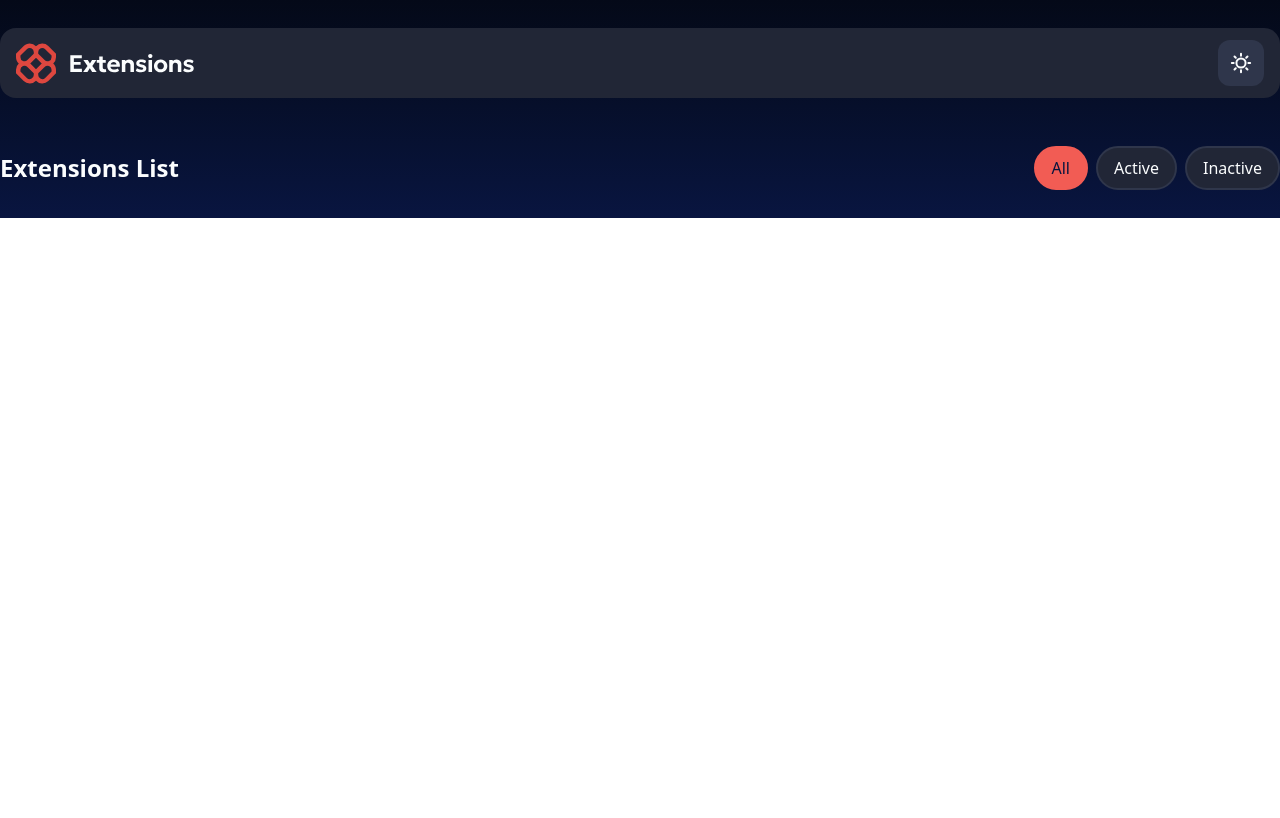
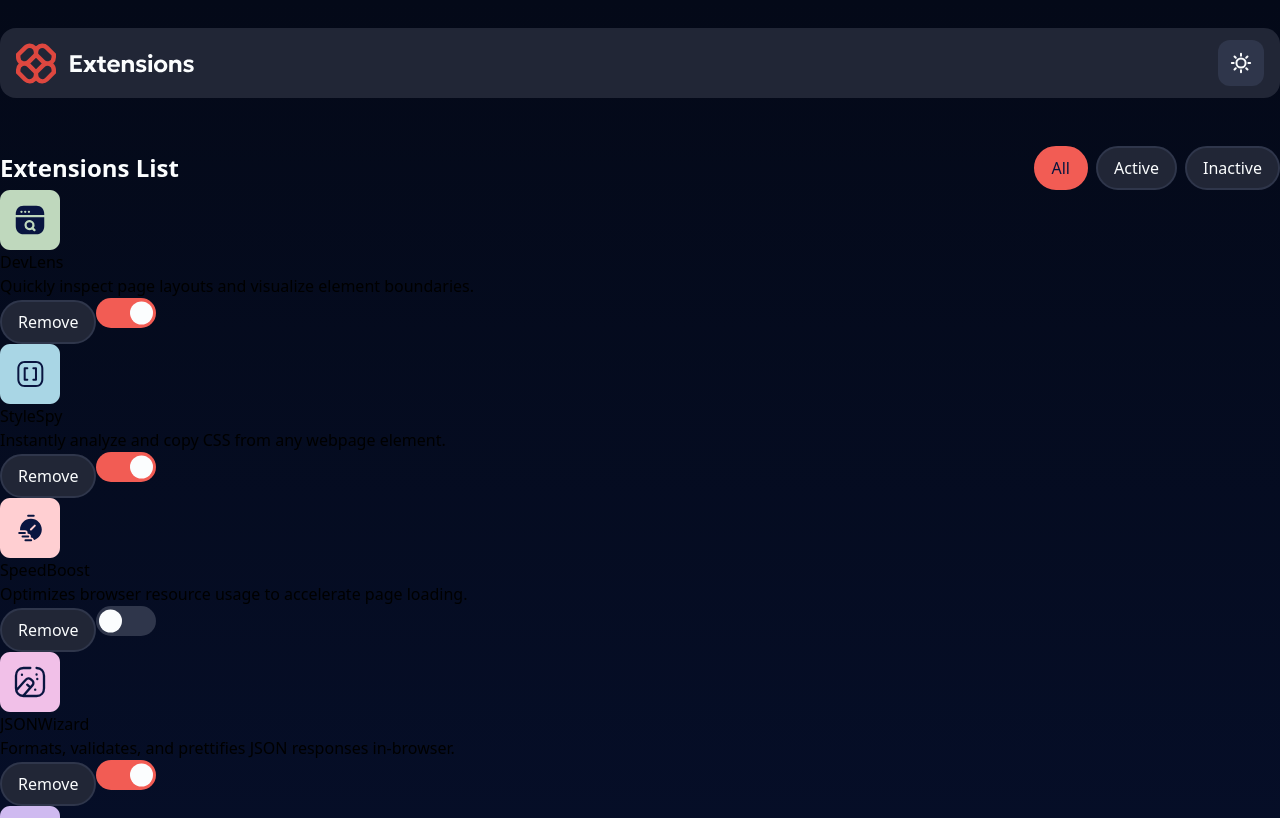
Before and after one commit to Javad2006sy/frontendmentor-browser-extension-manager-ui, a React (Vite) app: page / in a window 1280 px wide. Shown: the top 818 px of the page. Built offline with nearby package versions, Linux system fonts and the light colour scheme.

Commit message:
Add extension activation feature

```diff
--- a/src/App.jsx
+++ b/src/App.jsx
@@ -1,11 +1,29 @@
 import { useState, useEffect } from "react";
-import { loadTheme, saveTheme } from "./utils.js";
+import { loadTheme, saveTheme, fetchExtensions, getImageUrl } from "./utils.js";
 
 import Header from "./components/Header";
 import ExtensionList from "./components/ExtensionList.jsx";
 
 const App = () => {
     const [theme, setTheme] = useState(loadTheme() ?? "dark");
+    const [extensionsList, setExtensionsList] = useState([]);
+
+    useEffect(() => {
+        async function loadExtensions() {
+            const data = await fetchExtensions();
+
+            setExtensionsList(
+                data.map((item) => {
+                    return {
+                        ...item,
+                        logo: getImageUrl(item.logo),
+                    };
+                }),
+            );
+        }
+
+        loadExtensions();
+    }, []);
 
     function handleThemeToggle() {
         const nextTheme = theme === "light" ? "dark" : "light";
@@ -13,11 +31,18 @@ const App = () => {
         saveTheme(nextTheme);
     }
 
+    function handleExtensionManagement(extensionsUpdate) {
+        setExtensionsList(extensionsUpdate);
+    }
+
     return (
         <main className="gradient-light dark:gradient-dark" data-theme={theme}>
             <div className="mx-auto w-full max-w-360">
                 <Header theme={theme} onThemeToggle={handleThemeToggle} />
-                <ExtensionList />
+                <ExtensionList
+                    extensions={extensionsList}
+                    onExtensionManagement={handleExtensionManagement}
+                />
             </div>
         </main>
     );
--- a/src/components/ExtensionList.jsx
+++ b/src/components/ExtensionList.jsx
@@ -1,11 +1,25 @@
 import { useState } from "react";
 
 import { FilterButton } from "./base";
+import ExtensionCard from "./ExtensionCard";
 
-const ExtensionList = () => {
+const ExtensionList = ({ extensions, onExtensionManagement }) => {
     const [filter, setFilter] = useState("all");
 
     const handleFilterActivation = (value) => setFilter(value);
+
+    function handleExtensionActivation(activeState, id) {
+        const extensionsUpdate = extensions.map((ext) => {
+            if (ext.id !== id) return ext;
+
+            return {
+                ...ext,
+                isActive: activeState,
+            };
+        });
+
+        onExtensionManagement(extensionsUpdate);
+    }
 
     return (
         <div className="mt-12 flex flex-wrap items-center justify-between">
@@ -33,6 +47,16 @@ const ExtensionList = () => {
                     Inactive
                 </FilterButton>
             </div>
+
+            <div className="w-full">
+                {extensions.map((item) => (
+                    <ExtensionCard
+                        key={item.id}
+                        extension={item}
+                        onActivation={handleExtensionActivation}
+                    />
+                ))}
+            </div>
         </div>
     );
 };
```
